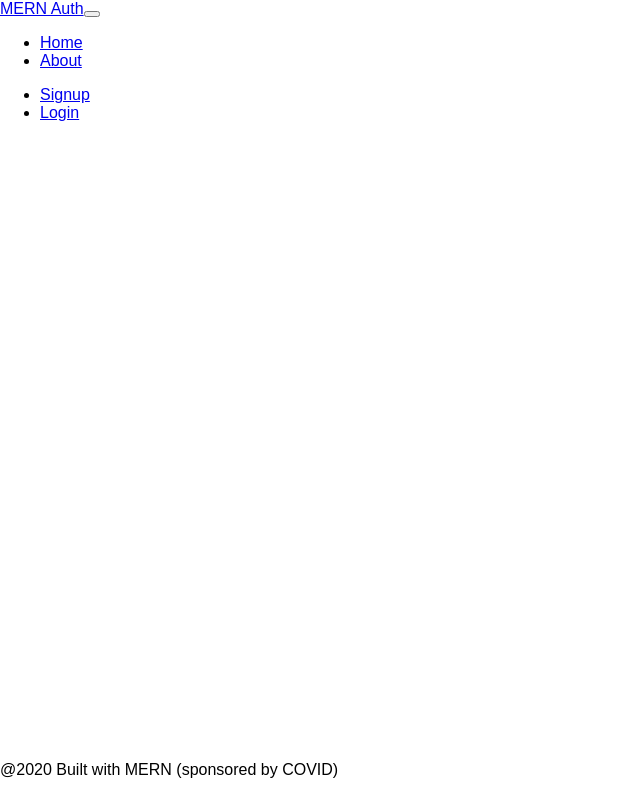
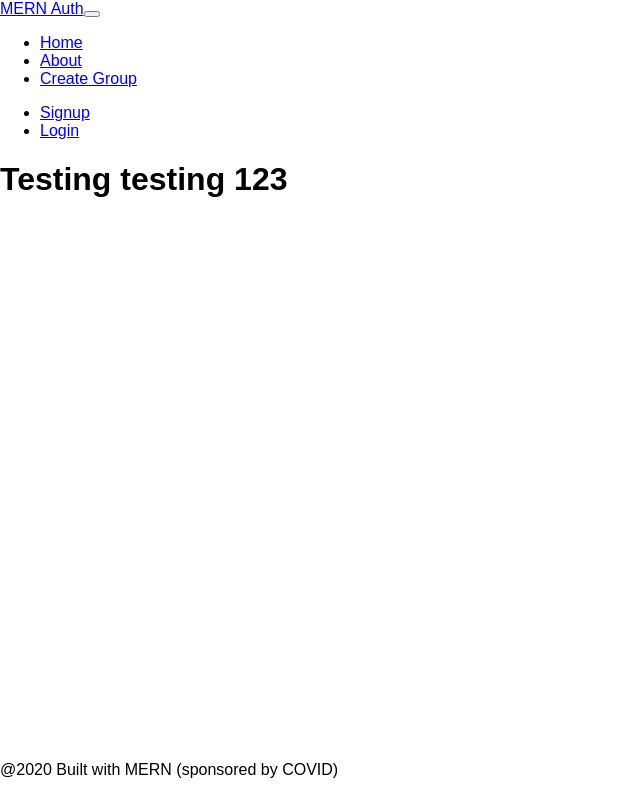
Before and after one commit to BGoldenberg161/ApartMate-Frontend, a React (Create React App) app: page /creategroup in a window 1280 px wide. Shown: the whole page, without its empty margins (0-640 px from the left). Built offline with nearby package versions, Linux system fonts and the light colour scheme; the HTML template or start-up script is replaced by a standard one.

Commit message:
[Create group component] added new component and linked it in the routing and link. will create CSS

```diff
--- a/src/App.js
+++ b/src/App.js
@@ -10,6 +10,7 @@ import About from './components/About'
 import Footer from './components/Footer'
 import NavBar from './components/Navbar'
 import './App.css';
+import CreateGroup from './components/CreateGroup';
 
 import { createMuiTheme } from '@material-ui/core/styles';
 import { ThemeProvider } from '@material-ui/styles';
@@ -77,9 +78,11 @@ function App() {
             path="/login"
             render={ (props) => <Login {...props} nowCurrentUser={nowCurrentUser} setIsAuthenticated={setIsAuthenticated} user={currentUser} />}
           />
+          {/* Need to add a CreateGroup route somehwere here...might also be a nav */}
           <Route path="/about" component={ About } />
           <PrivateRoute path="/profile" component={ Profile } user={currentUser} />
           <Route exact path="/" component={ HomePage } />
+          <Route path="/creategroup" component={ CreateGroup }/>
         </Switch>
       </div>
       <Footer />
@@ -89,5 +92,3 @@ function App() {
 }
 
 export default App;
-
-// testing
--- /dev/null
+++ b/src/components/CreateGroup.js
@@ -0,0 +1,14 @@
+import React from 'react';
+// import { Redirect } from 'react-router-dom'; might need this
+
+// ------------ use material UI here ---------------- //
+
+const CreateGroup = () => {
+    return (
+        <div>
+            <h1>Testing testing 123</h1>
+        </div>
+    )
+}
+
+export default CreateGroup;
--- a/src/components/Navbar.js
+++ b/src/components/Navbar.js
@@ -17,6 +17,9 @@ const NavBar = (props) => {
                         </li>
                         <li className="nav-item">
                             <NavLink className="nav-link" to="/about">About</NavLink>
+                        </li>
+                        <li className="nav-item">
+                            <NavLink className="nav-link" to="/creategroup">Create Group</NavLink>
                         </li>
                     </ul>
                     {
```
